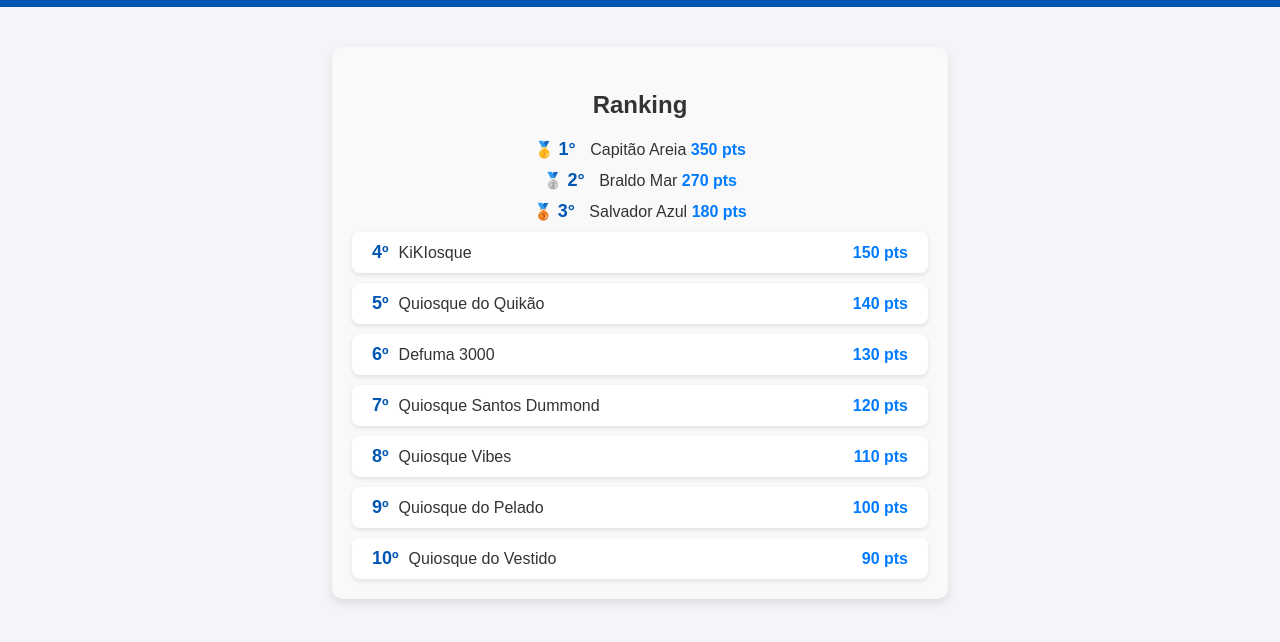
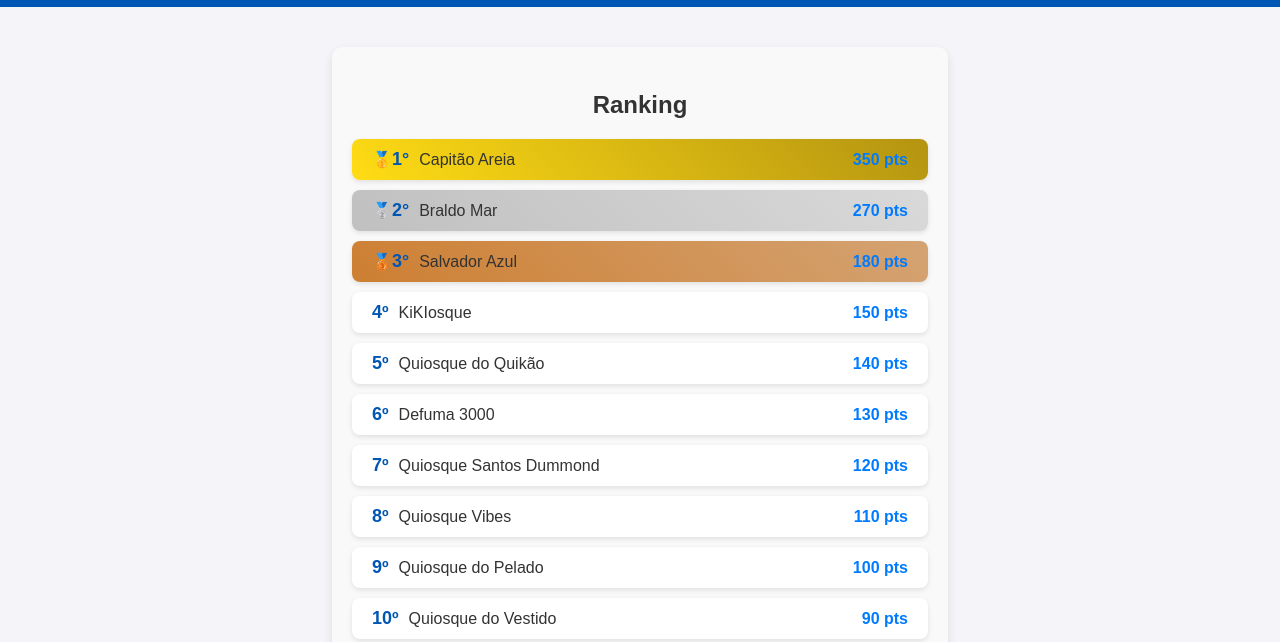
Before and after one commit to MiguelMascarini/pjilaele, a plain HTML site: page ranks.html in a window 1280 px wide. Shown: the part 451-1093 px from the top of the page. Drawn offline with Linux system fonts and the light colour scheme.

Commit message:
Add files via upload

```diff
--- a/ranks.css
+++ b/ranks.css
@@ -180,3 +180,48 @@ body {
     gap: 20px;
     margin: 20px;
   }
+
+  .ranking-item1 {
+    background-image: linear-gradient(45deg, #ffdc14, #b49411);
+    display: flex;
+    justify-content: space-between;
+    align-items: center;
+    padding: 10px 20px;
+    border-radius: 8px;
+    box-shadow: 0 2px 5px rgba(0, 0, 0, 0.1);
+    transition: transform 0.2s, box-shadow 0.2s;
+  }
+
+  .ranking-item2 {
+    background-image: linear-gradient(45deg, #c0c0c0, #d9d9d9);
+    display: flex;
+    justify-content: space-between;
+    align-items: center;
+    padding: 10px 20px;
+    border-radius: 8px;
+    box-shadow: 0 2px 5px rgba(0, 0, 0, 0.1);
+    transition: transform 0.2s, box-shadow 0.2s;
+  }
+
+  .ranking-item3 {
+    background-image: linear-gradient(45deg, #cd7f32, #d4a373);
+    display: flex;
+    justify-content: space-between;
+    align-items: center;
+    padding: 10px 20px;
+    border-radius: 8px;
+    box-shadow: 0 2px 5px rgba(0, 0, 0, 0.1);
+    transition: transform 0.2s, box-shadow 0.2s;
+  }
+  .ranking-item1:hover {
+    transform: translateY(-3px);
+    box-shadow: 0 4px 8px rgba(0, 0, 0, 0.2);
+  }
+  .ranking-item2:hover {
+    transform: translateY(-3px);
+    box-shadow: 0 4px 8px rgba(0, 0, 0, 0.2);
+  }
+  .ranking-item3:hover {
+    transform: translateY(-3px);
+    box-shadow: 0 4px 8px rgba(0, 0, 0, 0.2);
+  }
```
